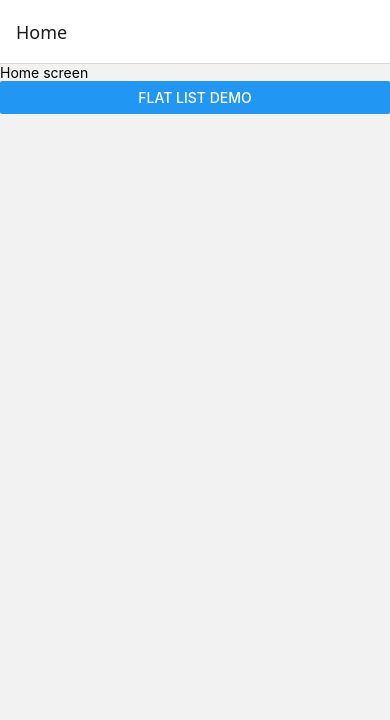
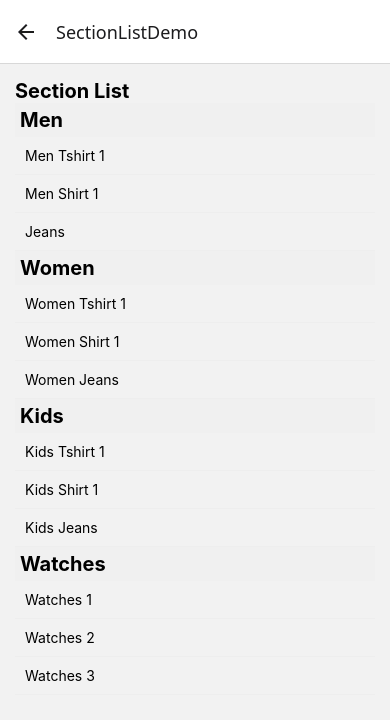
Before and after one commit to LuigyMartial/reactNtFull24-listapi, a React Native app: screen /SectionListDemo in a window 390 px wide. Shown: the top 720 px of the page. Built offline with nearby package versions, Linux system fonts and the light colour scheme.

Commit message:
end flatlist  and add sectionlist component

```diff
--- a/src/screens/FlatListScreen.tsx
+++ b/src/screens/FlatListScreen.tsx
@@ -17,6 +17,9 @@ const FlatListScreen: React.FC = () => {
         <View style={styles.container}>
             <Text style={styles.header}>Flatlist Example</Text>
             <FlatList
+                ListHeaderComponent={<Text style={styles.flatListHeader}>FlatList Header</Text>}
+                ListFooterComponent={<Text style={styles.flatListFooter}>FlatList Footer</Text>}
+                keyExtractor={item => item.id}
                 data={FLAT_DATA}
                 renderItem={handleRenderItem}
             />
@@ -37,6 +40,16 @@ const styles = StyleSheet.create({
         padding: 20,
         borderBottomWidth: 1,
         borderBottomColor: '#eee',
+    },
+    flatListHeader: {
+        fontSize: 30,
+        fontWeight: 'bold'
+    },
+    flatListFooter: {
+        marginLeft: 20,
+        fontSize: 30,
+        fontWeight: 'bold',
+        color: 'blue'
     }
 });
 
--- a/src/screens/HomeScreen.tsx
+++ b/src/screens/HomeScreen.tsx
@@ -1,6 +1,5 @@
 import React from 'react';
-import { View, Text, Button } from 'react-native';
-import { useNavigation } from '@react-navigation/core';
+import { View, Text, FlatList, TouchableOpacity, StyleSheet} from 'react-native';
 import { StackNavigationProp } from '@react-navigation/stack';
 import { RootStackParamList } from './RootNavigator.tsx';
 
@@ -9,20 +8,59 @@ const topics = [
     id: 1,
     title: 'Flat list demo',
     screen: 'FlatListDemo',
+  },
+  {
+    id: 2,
+    title: 'Section list demo',
+    screen: 'SectionListDemo',
   }
 ]
 
+
+
 type HomeScreenNavigationProp = StackNavigationProp<RootStackParamList, "Home">
 
-const HomeScreen: React.FC = () => {
-  const navigation = useNavigation<HomeScreenNavigationProp>();
+type Props = {
+  navigation: HomeScreenNavigationProp
+}
+
+const HomeScreen: React.FC<Props> = ({navigation}) => {
 
   return (
-    <View>
-      <Text>Home screen</Text>
-      <Button title='Flat List Demo' onPress={() => navigation.navigate('FlatListDemo')} />
+    <View style={styles.container}>
+      <FlatList
+          data={topics}
+          renderItem={({item}) => (
+              <TouchableOpacity
+                  style={styles.topicBtn}
+                  onPress={() => navigation.navigate(item.screen as keyof RootStackParamList)}
+              >
+                <Text style={styles.topicText}>{item.title}</Text>
+
+              </TouchableOpacity>
+
+          )}
+      />
     </View>
   );
 }
 
+const styles = StyleSheet.create({
+  container: {
+    flex: 1,
+    padding: 15,
+  },
+  topicBtn: {
+    marginBottom: 8,
+    padding: 16,
+    backgroundColor: '#e0e0e0',
+    borderRadius: 10,
+  },
+  topicText: {
+    fontSize: 18,
+    fontWeight: 'bold',
+  }
+
+})
+
 export default HomeScreen;
--- a/src/screens/RootNavigator.tsx
+++ b/src/screens/RootNavigator.tsx
@@ -1,10 +1,12 @@
 import { createStackNavigator } from '@react-navigation/stack';
 import HomeScreen from './HomeScreen.tsx';
 import FlatListScreen from './FlatListScreen.tsx';
+import SectionListScreen from "./SectionListScreen.tsx";
 
 export type RootStackParamList = {
   Home: undefined;
   FlatListDemo: undefined;
+  SectionListDemo: undefined;
 }
 
 const Stack = createStackNavigator<RootStackParamList>();
@@ -14,6 +16,7 @@ const RootNavigator: React.FC = () => {
         <Stack.Navigator>
           <Stack.Screen name="Home" component={HomeScreen} />
           <Stack.Screen name="FlatListDemo" component={FlatListScreen} />
+          <Stack.Screen name="SectionListDemo" component={SectionListScreen} />
         </Stack.Navigator>
     );
 }
--- /dev/null
+++ b/src/screens/SectionListScreen.tsx
@@ -0,0 +1,73 @@
+import React from 'react';
+import {SectionList, StyleSheet, Text, View } from 'react-native';
+
+const SECTION_DATA = [
+  {
+    title: 'Men',
+    data: ['Men Tshirt 1', 'Men Shirt 1', 'Jeans'],
+  },
+  {
+    title: 'Women',
+    data: ['Women Tshirt 1', 'Women Shirt 1', 'Women Jeans'],
+  },
+  {
+    title: 'Kids',
+    data: ['Kids Tshirt 1', 'Kids Shirt 1', 'Kids Jeans'],
+  },
+  {
+    title: 'Watches',
+    data: ['Watches 1', 'Watches 2', 'Watches 3'],
+  }
+];
+
+
+const SectionListScreen: React.FC = () => {
+    const handleRenderItem = ({item}: {item: string}) => (
+        <View style={styles.item}>
+            <Text>{item}</Text>
+        </View>
+    )
+
+    const renderSectionHeader = ({section: {title}}: {section: {title: string}}) => (
+        <View style={styles.sectionHeader}>
+            <Text style={styles.sectionHeaderText}>{title}</Text>
+        </View>
+    )
+
+    return (
+        <View style={styles.container}>
+            <Text style={styles.header}>Section List</Text>
+            <SectionList
+                keyExtractor={(item, index) => item + index}
+                renderSectionHeader={renderSectionHeader}
+                sections={SECTION_DATA}
+                renderItem={handleRenderItem}
+
+            />
+        </View>
+    )
+}
+
+const styles = StyleSheet.create({
+    container: {
+        flex: 1,
+        padding: 15,
+    },
+    header: {
+        fontSize: 20,
+        fontWeight: 'bold',
+    },
+    item: {
+        padding: 10,
+        borderBottomWidth: 1,
+        borderBottomColor: '#eee'
+    },
+    sectionHeader: {
+        padding: 5,
+        backgroundColor: '#f0f0f0',
+    },
+     sectionHeaderText: { fontSize: 20, fontWeight: 'bold' }
+
+});
+
+export default SectionListScreen;
```
